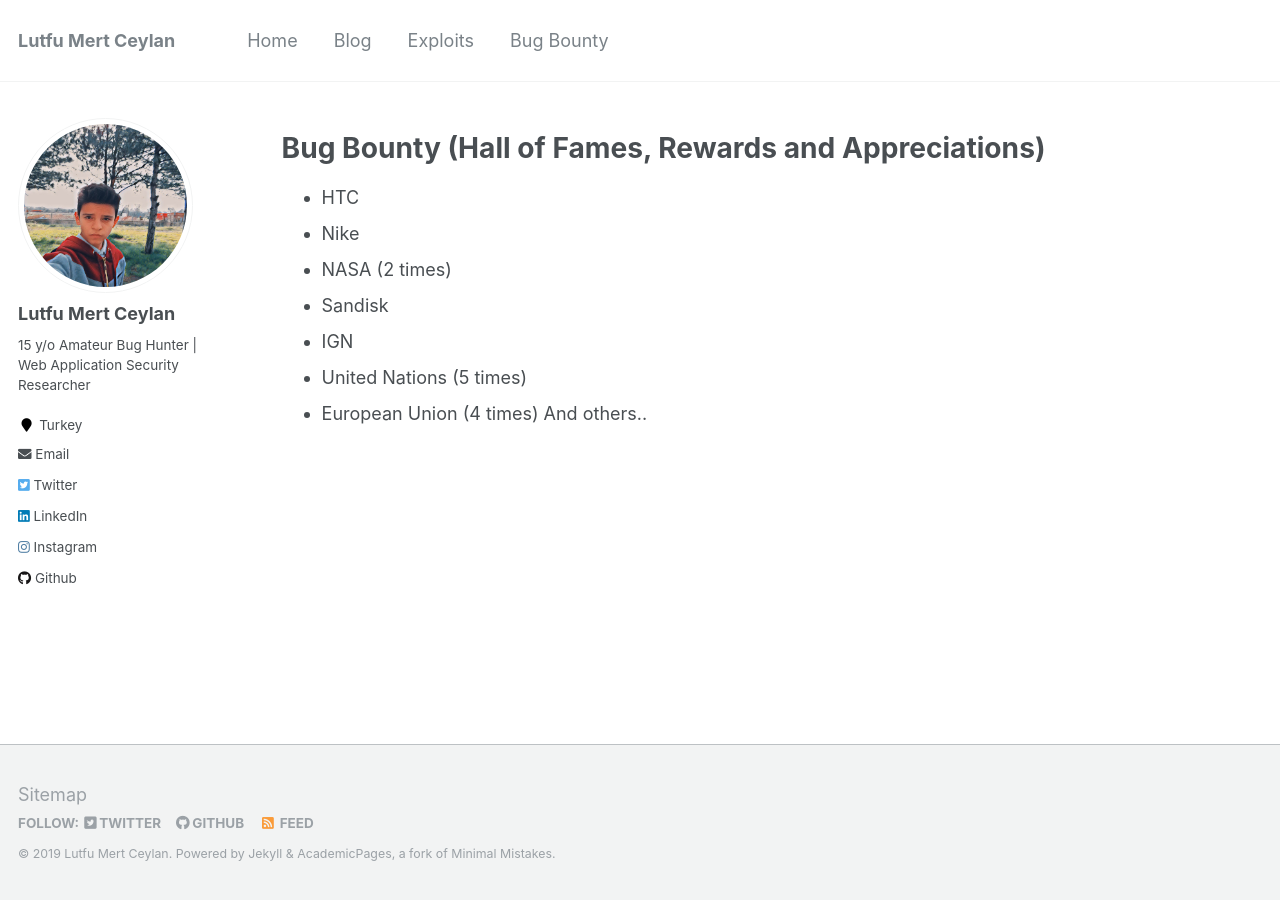
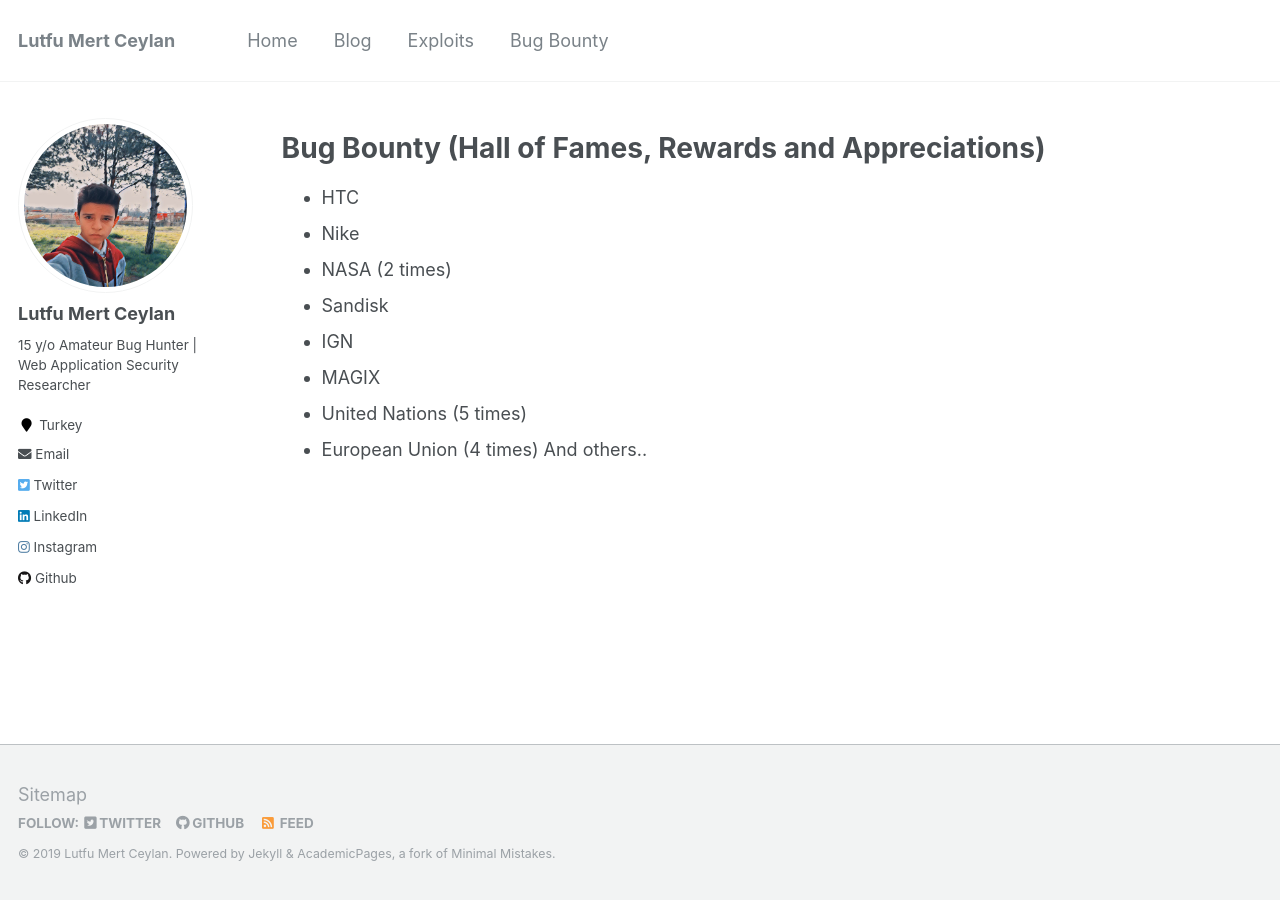
Before and after one commit to lutfumertceylan/mywebsite, a Jekyll site: the page built from _pages/bugbounty.md, in a window 1280 px wide. Built offline with Jekyll 4.4.1, drawn with Linux system fonts in a browser that asks for light colours.

Commit message:
Update bugbounty.md

```diff
--- a/_pages/bugbounty.md
+++ b/_pages/bugbounty.md
@@ -14,6 +14,7 @@ redirect_from:
 * NASA (2 times)
 * Sandisk
 * IGN
+* MAGIX
 * United Nations (5 times)
 * European Union (4 times)
 And others..
```
